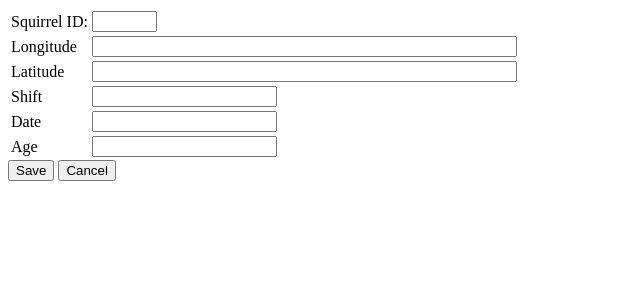
After one commit to ll3046/Final-Project-Squirrels, a Django app: template squirrels/templates/squirrels/add.html in a window 1280 px wide. The commit adds this page. Shown: the top 300 px of the page, without its empty margins (0-640 px from the left). Run offline with Django 3.2, Linux system fonts and the light colour scheme; the template is opened without the code that fills it, so the values that code supplies are empty.

Commit message:
updated add better

```diff
--- /dev/null
+++ b/squirrels/templates/squirrels/add.html
@@ -0,0 +1,17 @@
+<!doctype html>
+<html>
+    <body>
+    <form method="POST">
+        {% csrf_token %}
+    <table>
+     <tr><td>Squirrel ID: </td><td><input type="text" name="sighting_sq_id" size="5"/></td></tr>
+     <tr><td>Longitude</td><td><input type="text" name="long_id" size="50"/></td></tr>
+        <tr><td>Latitude</td><td><input type="text" name="lat_id" size="50"/></td></tr>
+     <tr><td>Shift</td><td><input type="text" name="Shift_id"/></td></tr>
+     <tr><td>Date</td><td><input type="text" name="Date_id"/></td></tr>
+     <tr><td>Age</td><td><input type="text" name="Age_id"/></td></tr>
+    </table>
+    <input type="submit" name="submit_id" value="Save" /> <input type="submit" name="submit_id" value="Cancel" />
+        </form>
+    </body>
+</html>
--- a/squirrels/templates/squirrels/detail.html
+++ b/squirrels/templates/squirrels/detail.html
@@ -6,7 +6,8 @@
     <table>
         <tr><td>Sighting ID: </td><td>{{ sighting.id }}</td></tr>
      <tr><td>Squirrel ID: </td><td>{{ sighting.sq_id }}</td></tr>
-     <tr><td>Latitude & Longitude</td><td><input type="text" name="Lat_long_id" size="50" value="{{sighting.Lat_long}}"/></td></tr>
+     <tr><td>Longitude</td><td><input type="text" name="long_id" size="50" value="{{sighting.X}}"/></td></tr>
+        <tr><td>Latitude</td><td><input type="text" name="lat_id" size="50" value="{{sighting.Y}}"/></td></tr>
      <tr><td>Shift</td><td><input type="text" name="Shift_id" value="{{sighting.Shift}}"/></td></tr>
      <tr><td>Date</td><td><input type="text" name="Date_id" value="{{sighting.Date}}"/></td></tr>
      <tr><td>Age</td><td><input type="text" name="Age_id" value="{{sighting.Age}}"/></td></tr>
```
Also changed, not shown: squirrels/views.py (+39 -3 lines).
